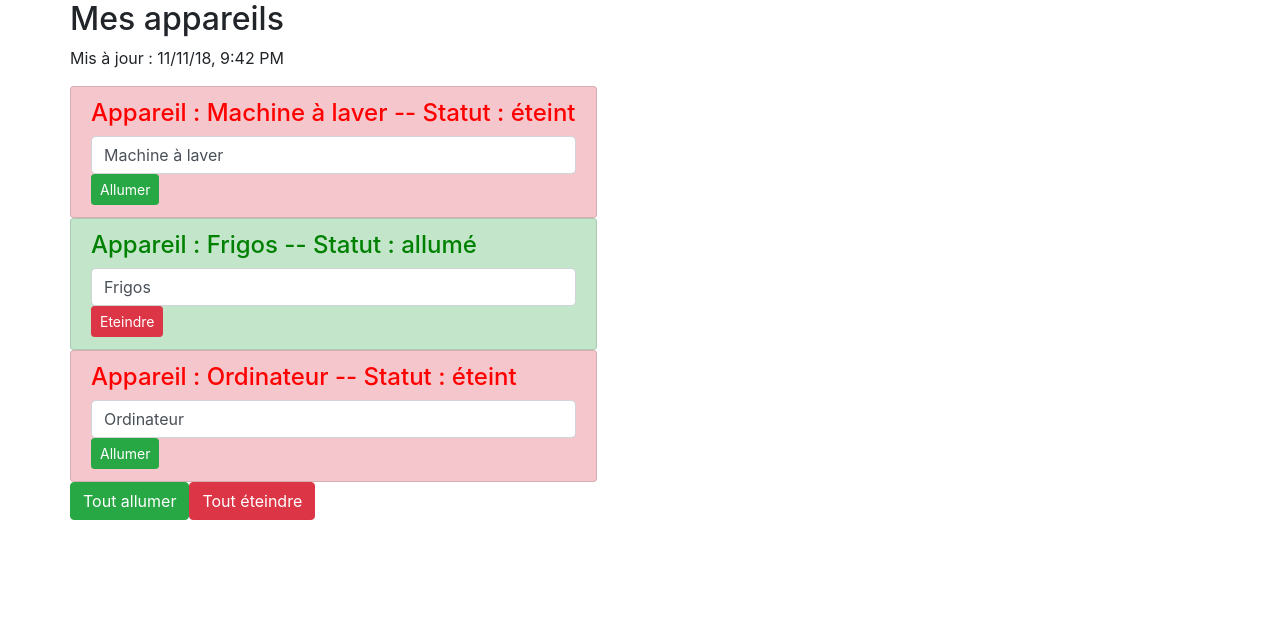
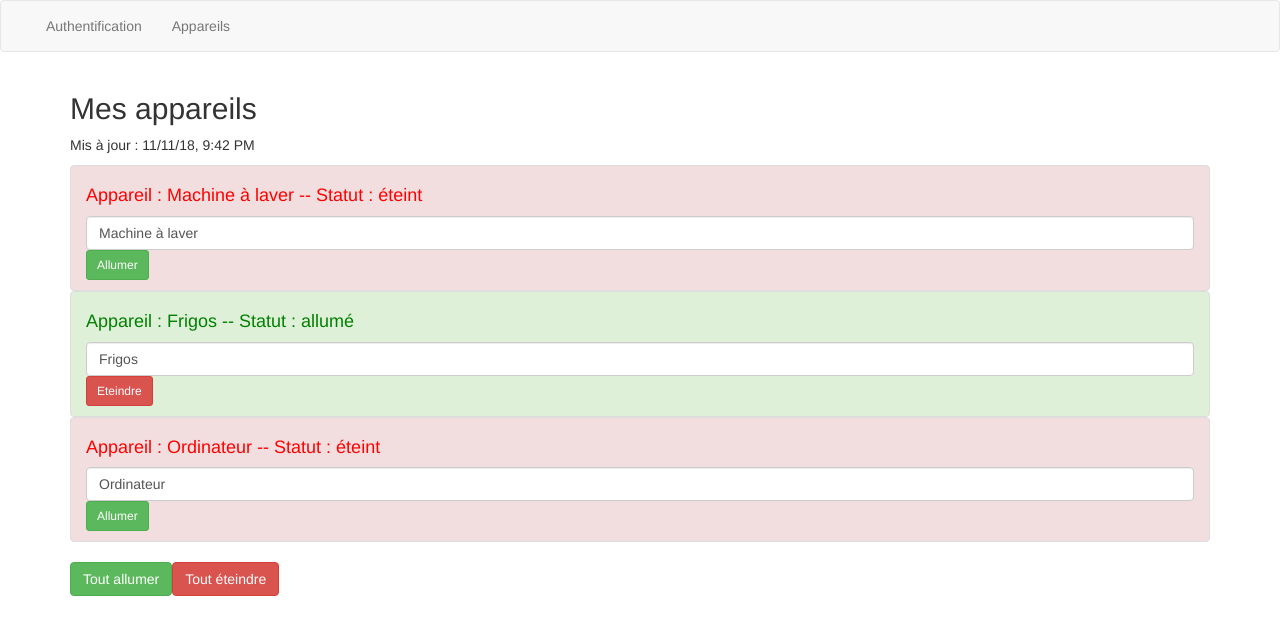
Before and after one commit to flaudanum/OC-Angular-course, an Angular app: page / in a window 1280 px wide. Shown: the top 634 px of the page. Built offline with nearby package versions, Linux system fonts and the light colour scheme.

Commit message:
Added routerLink

```diff
--- a/package.json
+++ b/package.json
@@ -34,7 +34,7 @@
     "@types/jasmine": "~2.8.8",
     "@types/jasminewd2": "~2.0.3",
     "@types/node": "~8.9.4",
-    "bootstrap": "^4.1.3",
+    "bootstrap": "^3.3.7",
     "codelyzer": "~4.3.0",
     "jasmine-core": "~2.99.1",
     "jasmine-spec-reporter": "~4.2.1",
--- a/src/app/app.component.html
+++ b/src/app/app.component.html
@@ -1,25 +1,16 @@
+<nav class="navbar navbar-default">
+  <div class="container-fluid">
+    <div class="navbar-collapse">
+      <ul class="nav navbar-nav">
+        <li routerLinkActive="active"><a routerLink="auth">Authentification</a></li>
+        <li routerLinkActive="active"><a routerLink="appareils">Appareils</a></li>
+      </ul>
+    </div>
+  </div>
+</nav>
+
 <div class="container">
   <div class="row">
-    <div class="col-xs-12">
-
-      <h2>Mes appareils</h2>
-
-      <p>Mis à jour : {{ lastUpdate | async | date: 'short' }}</p>
-      <!-- <p>Mis à jour : {{ lastUpdate | async | date: 'y MMMM, EEEE d' | uppercase }}</p> -->
-
-      <ul class="list-group">
-        <app-appareil *ngFor="let appareil of appareils; let i=index"
-                      [appareilName]="appareil.name"
-                      [appareilStatus]="appareil.status"
-                      [index]="i"></app-appareil>
-      </ul>
-
-      <button class="btn btn-success"
-              [disabled]="!isAuth"
-              (click)="onAllumer()">Tout allumer</button>
-      <button class="btn btn-danger"
-              [disabled]="!isAuth"
-              (click)="onEteindre()">Tout éteindre</button>
-    </div>
+    <router-outlet></router-outlet>
   </div>
 </div>
--- a/src/app/app.component.ts
+++ b/src/app/app.component.ts
@@ -1,5 +1,4 @@
 import { Component, OnInit } from '@angular/core';
-import { AppareilService } from './services/appareil.service'
 
 console.clear();
 
@@ -10,46 +9,8 @@
 })
 
 
+export class AppComponent{
 
+  constructor() {}
 
-export class AppComponent implements OnInit {
-  isAuth = false;
-
-  lastUpdate = new Promise(
-    (resolve, reject) => {
-      const date = new Date();
-      setTimeout(
-        () => {
-          resolve(date);
-        }, 2000
-      );
-    }
-  );
-
-  appareils: any[];
-
-  constructor(private appareilService: AppareilService) {
-    setTimeout(
-      () => {
-        this.isAuth = true;
-      }, 4000
-    );
-  }
-
-  ngOnInit() {
-    this.appareils = this.appareilService.appareils;
-  }
-
-  onAllumer() {
-    this.appareilService.switchOnAll();
-  }
-  onEteindre() {
-    if (confirm('Etes-vous sûr de vouloir éteindre tous vos appareils ?')) {
-      this.appareilService.switchOffAll();
-    }
-    else {
-      return null;
-    }
-
-  }
 }
--- a/src/app/app.module.ts
+++ b/src/app/app.module.ts
@@ -10,16 +10,29 @@
 
 // Importation of service AppareilService
 import { AppareilService } from './services/appareil.service';
+import { AuthComponent } from './auth/auth.component';
+import { AppareilViewComponent } from './appareil-view/appareil-view.component';
+
+import { RouterModule, Routes } from '@angular/router';
+
+const appRoutes: Routes = [
+  {path: 'appareils', component: AppareilViewComponent},
+  {path: 'auth', component: AuthComponent},
+  {path: '', component: AppareilViewComponent}
+]
 
 @NgModule({
   declarations: [
     AppComponent,
     MonPremierComponent,
-    AppareilComponent
+    AppareilComponent,
+    AuthComponent,
+    AppareilViewComponent
   ],
   imports: [
     BrowserModule,
-    FormsModule
+    FormsModule,
+    RouterModule.forRoot(appRoutes)
   ],
   // Angular doc: https://angular.io/guide/providers
   providers: [
--- /dev/null
+++ b/src/app/appareil-view/appareil-view.component.html
@@ -0,0 +1,21 @@
+<div class="col-xs-12">
+
+  <h2>Mes appareils</h2>
+
+  <p>Mis à jour : {{ lastUpdate | async | date: 'short' }}</p>
+  <!-- <p>Mis à jour : {{ lastUpdate | async | date: 'y MMMM, EEEE d' | uppercase }}</p> -->
+
+  <ul class="list-group">
+    <app-appareil *ngFor="let appareil of appareils; let i=index"
+                  [appareilName]="appareil.name"
+                  [appareilStatus]="appareil.status"
+                  [index]="i"></app-appareil>
+  </ul>
+
+  <button class="btn btn-success"
+          [disabled]="!isAuth"
+          (click)="onAllumer()">Tout allumer</button>
+  <button class="btn btn-danger"
+          [disabled]="!isAuth"
+          (click)="onEteindre()">Tout éteindre</button>
+</div>
--- /dev/null
+++ b/src/app/appareil-view/appareil-view.component.ts
@@ -0,0 +1,53 @@
+import { Component, OnInit } from '@angular/core';
+import { AppareilService } from '../services/appareil.service'
+
+
+@Component({
+  selector: 'app-appareil-view',
+  templateUrl: './appareil-view.component.html',
+  styleUrls: ['./appareil-view.component.scss']
+})
+
+export class AppareilViewComponent implements OnInit {
+
+  isAuth = false;
+
+  lastUpdate = new Promise(
+    (resolve, reject) => {
+      const date = new Date();
+      setTimeout(
+        () => {
+          resolve(date);
+        }, 2000
+      );
+    }
+  );
+
+  appareils: any[];
+
+  constructor(private appareilService: AppareilService) {
+    setTimeout(
+      () => {
+        this.isAuth = true;
+      }, 4000
+    );
+  }
+
+  ngOnInit() {
+    this.appareils = this.appareilService.appareils;
+  }
+
+  onAllumer() {
+    this.appareilService.switchOnAll();
+  }
+  onEteindre() {
+    if (confirm('Etes-vous sûr de vouloir éteindre tous vos appareils ?')) {
+      this.appareilService.switchOffAll();
+    }
+    else {
+      return null;
+    }
+
+  }
+
+}
--- /dev/null
+++ b/src/app/auth/auth.component.html
@@ -0,0 +1,3 @@
+<p>
+  auth works!
+</p>
--- /dev/null
+++ b/src/app/auth/auth.component.ts
@@ -0,0 +1,15 @@
+import { Component, OnInit } from '@angular/core';
+
+@Component({
+  selector: 'app-auth',
+  templateUrl: './auth.component.html',
+  styleUrls: ['./auth.component.scss']
+})
+export class AuthComponent implements OnInit {
+
+  constructor() { }
+
+  ngOnInit() {
+  }
+
+}
```
Also changed, not shown: src/app/appareil-view/appareil-view.component.scss (added), src/app/auth/auth.component.scss (added), 1 other file (tests, documents, lock files or other folders).
